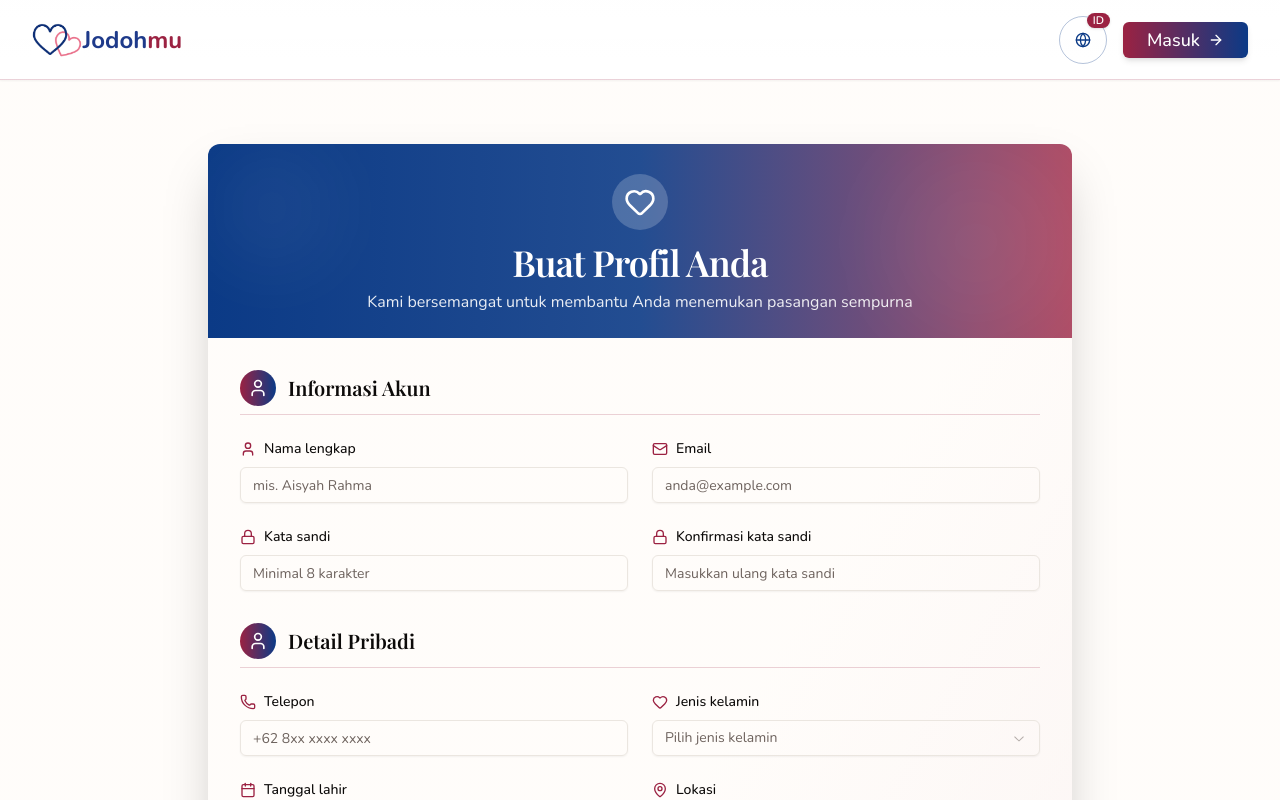
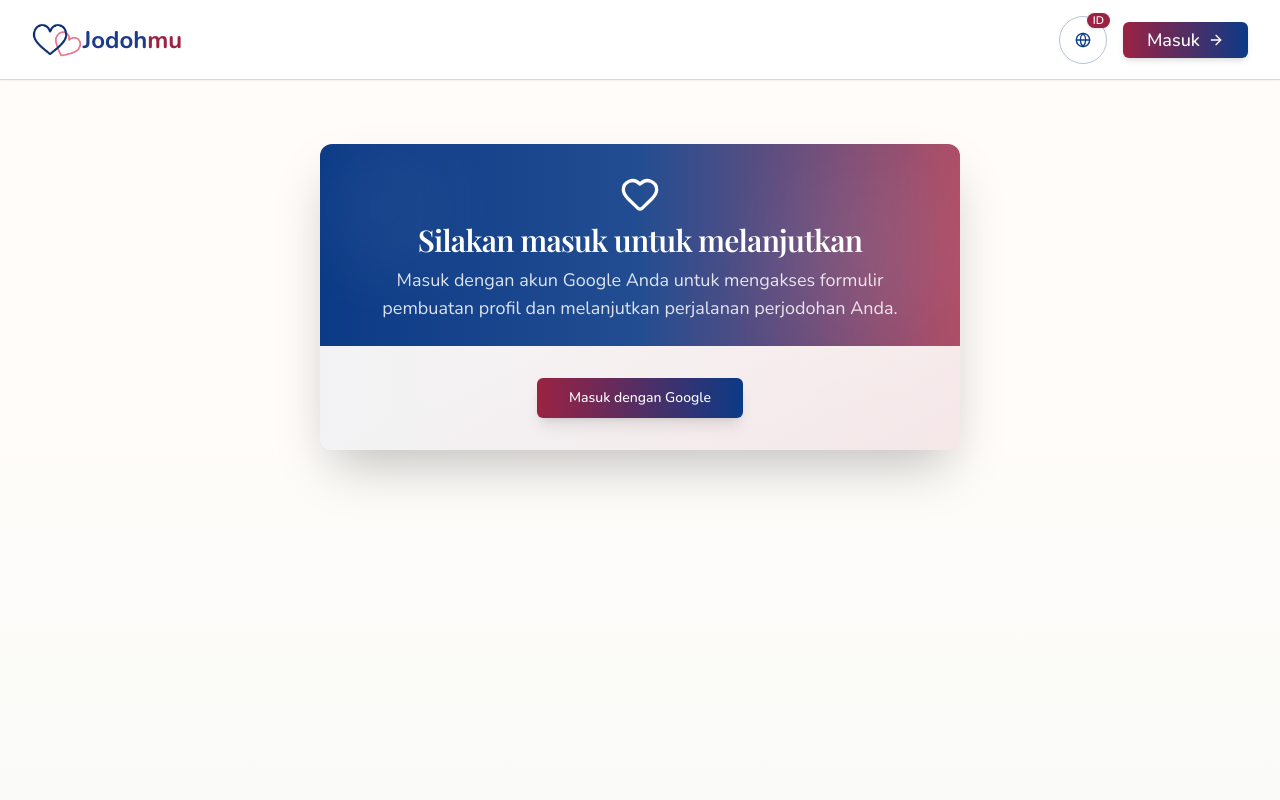
Before and after one commit to Taimoor13003/jodohmu, a Next.js app: page /register in a window 1280 px wide. Shown: the top 800 px of the page. Built offline with nearby package versions, Linux system fonts and the light colour scheme; no server answers; a web font is replaced by a local one.

Commit message:
create a redirect page for unauthenticated users

```diff
--- a/src/app/register/page.tsx
+++ b/src/app/register/page.tsx
@@ -17,12 +17,13 @@ import {
 import { useForm, Controller } from "react-hook-form";
 import { z } from "zod";
 import { zodResolver } from "@hookform/resolvers/zod";
-import { createUserWithEmailAndPassword, updateProfile } from "firebase/auth";
+import { createUserWithEmailAndPassword, updateProfile, GoogleAuthProvider, signInWithPopup } from "firebase/auth";
 import { auth, db } from "@/lib/firebase";
 import { doc, setDoc, serverTimestamp } from "firebase/firestore";
 import { useRouter } from "next/navigation";
 import { User, Mail, Lock, Phone, MapPin, Briefcase, GraduationCap, Heart, Calendar, FileText, Star } from "lucide-react";
 import { useLanguage } from "@/context/LanguageContext";
+import { useAuth } from "@/context/AuthContext";
 
 const formSchema = z
   .object({
@@ -61,6 +62,8 @@ type FormValues = z.infer<typeof formSchema>;
 export default function RegisterPage() {
   const router = useRouter();
   const { t } = useLanguage();
+  const { user } = useAuth();
+  const [isLoginPending, setIsLoginPending] = React.useState(false);
   const {
     register,
     handleSubmit,
@@ -105,6 +108,51 @@ export default function RegisterPage() {
       updatedAt: serverTimestamp(),
     });
     router.push("/dashboard");
+  }
+
+  const handleGoogleLogin = async () => {
+    setIsLoginPending(true);
+    const provider = new GoogleAuthProvider();
+    try {
+      await signInWithPopup(auth, provider);
+    } catch (error) {
+      console.error("Error signing in with Google:", error);
+    } finally {
+      setIsLoginPending(false);
+    }
+  };
+
+  if (!user) {
+    return (
+      <div className="min-h-[calc(100vh-5rem)] bg-gradient-to-b from-background via-background to-muted/30">
+        <div className="container mx-auto max-w-2xl px-4 py-16">
+          <Card className="shadow-2xl border-0 bg-gradient-to-br from-card via-card to-[#9B2242]/5 overflow-hidden">
+            <CardHeader className="bg-gradient-to-r from-[#0b3a86] via-[#0b3a86]/90 to-[#9B2242]/80 text-white relative overflow-hidden">
+              <div className="absolute inset-0">
+                <div className="absolute top-0 left-0 w-32 h-32 bg-white/5 rounded-full blur-2xl"></div>
+                <div className="absolute bottom-0 right-0 w-48 h-48 bg-white/5 rounded-full blur-2xl"></div>
+              </div>
+              <div className="relative z-10 text-center space-y-2">
+                <Heart className="w-10 h-10 mx-auto" />
+                <CardTitle className="text-2xl md:text-3xl font-serif">{t("register.guard.title")}</CardTitle>
+                <p className="text-white/85 text-base md:text-lg max-w-xl mx-auto">{t("register.guard.description")}</p>
+              </div>
+            </CardHeader>
+            <CardFooter className="flex justify-center bg-gradient-to-r from-[#0b3a86]/5 to-[#9B2242]/5 p-8">
+              <Button
+                type="button"
+                size="lg"
+                onClick={handleGoogleLogin}
+                disabled={isLoginPending}
+                className="bg-gradient-to-r from-[#9B2242] to-[#0b3a86] text-white border-0 shadow-lg hover:from-[#861b37] hover:to-[#0a3377]"
+              >
+                {isLoginPending ? t("register.buttonLoading") : t("register.guard.cta")}
+              </Button>
+            </CardFooter>
+          </Card>
+        </div>
+      </div>
+    );
   }
 
   return (
--- a/src/locales/en.json
+++ b/src/locales/en.json
@@ -171,12 +171,17 @@
     "buttonLoading": "Creating...",
     "validation": {
       "required": "This field is required",
-      "email": "Invalid email format",
+      "email": "Please enter a valid email address",
       "minLength": "Minimum {{min}} characters",
       "maxLength": "Maximum {{max}} characters",
       "passwordMatch": "Passwords do not match",
-      "phone": "Invalid phone format",
+      "phone": "Please enter a valid phone number",
       "height": "Height must be between 120 and 250"
+    },
+    "guard": {
+      "title": "Please log in to continue",
+      "description": "Sign in with your Google account to access the profile creation form and continue your matchmaking journey.",
+      "cta": "Log in with Google"
     }
   }
 }
--- a/src/locales/id.json
+++ b/src/locales/id.json
@@ -177,6 +177,11 @@
       "passwordMatch": "Kata sandi tidak cocok",
       "phone": "Format telepon tidak valid",
       "height": "Tinggi harus antara 120 dan 250"
+    },
+    "guard": {
+      "title": "Silakan masuk untuk melanjutkan",
+      "description": "Masuk dengan akun Google Anda untuk mengakses formulir pembuatan profil dan melanjutkan perjalanan perjodohan Anda.",
+      "cta": "Masuk dengan Google"
     }
   }
 }
```
